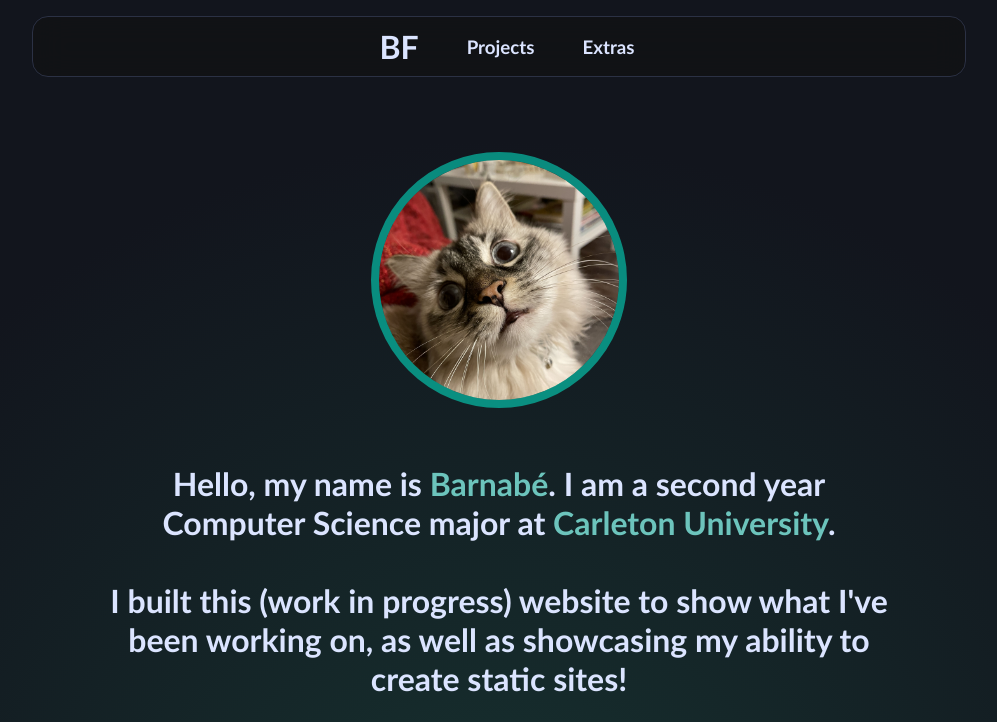
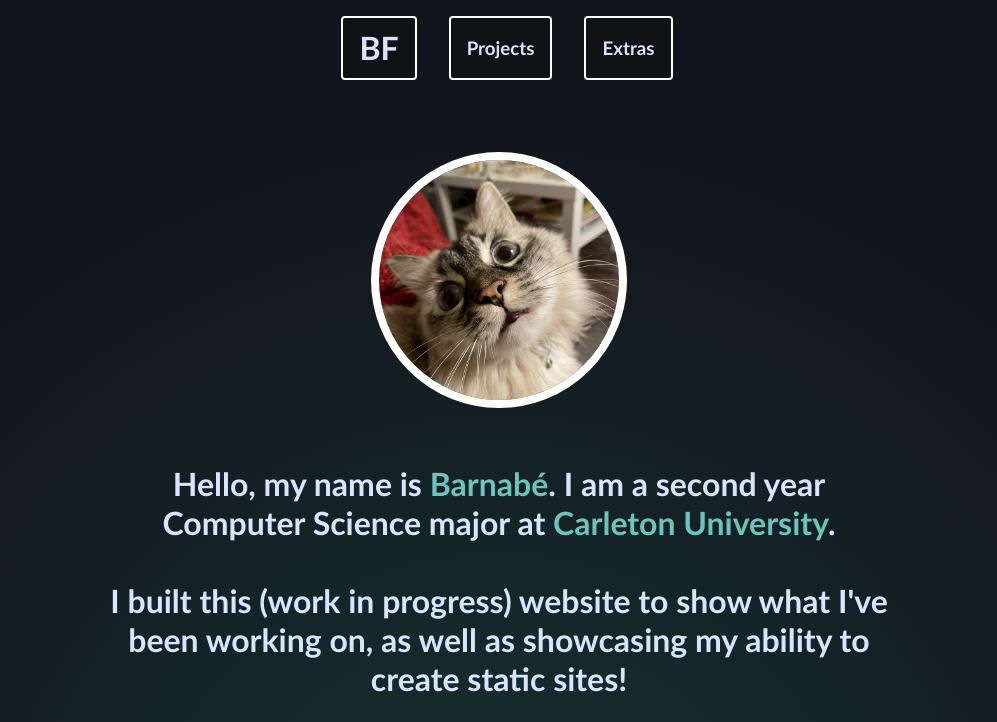
Before and after one commit to bfrim/portfolio-website, a plain HTML site: page index.html in a window 1280 px wide. Shown: the top 722 px of the page, without its empty margins (141-1138 px from the left). Drawn offline with Linux system fonts and the light colour scheme.

Commit message:
Style navbar buttons

```diff
--- a/index.html
+++ b/index.html
@@ -10,7 +10,8 @@
     <header>
         <div class="inner-header">
             <div class="nav-1">
-                <a href="#home"><h1>BF</h1></a>
+                <!-- <a href="#home"><h1>BF</h1></a> -->
+                <a href="#home" class="nav-button-styling"><h1>BF</h1></a>
                 <a href="#projects" class="nav-button-styling"><h3>Projects</h3></a>
                 <!-- <a href="#" class="nav-button-styling"><h3>Résumé</h3></a> -->
                 <a href="#extras" class="nav-button-styling"><h3>Extras</h3></a>
--- a/styles.css
+++ b/styles.css
@@ -34,9 +34,30 @@ header a {
     text-decoration: none;
     color: var(--color4);
     position: relative;
-    transition: 0.2s ease;
+    transition: 0.1s ease;
 }
-.nav-button-styling::after {
+.nav-button-styling {
+    border: 2px solid white;
+    padding: 0 1rem 0 1rem;
+    background-color: var(--color1-header);
+    backdrop-filter: blur(1rem);
+    -webkit-backdrop-filter: blur(1rem);
+    border-radius: 0.25rem;
+}
+
+.nav-button-styling:hover {
+    transform: translateY(-3px);
+    background-color: white;
+    color: black;
+    box-shadow: -0.5rem 0.5rem #6cc4bc;
+}
+
+.nav-button-styling:active {
+    transform: translateY(3px);
+    box-shadow: 0 0 #6cc4bc;
+}
+
+/* .nav-button-styling::after {
     content: '';
     position: absolute;
     left: 0;
@@ -53,9 +74,10 @@ header a {
 }
 .nav-button-styling:hover {
     transition: 0.2s ease;
-}
+} */
 
 header h1{
+    padding: 0.65rem 0 0.65rem 0;
     margin-top: 0;
     margin-bottom: 0;
 }
@@ -63,9 +85,9 @@ header h1{
 .inner-header {
     width: 900px;
     /* background-color: hotpink; */
-    background-color: var(--color1-header);
+    /* background-color: var(--color1-header);
     backdrop-filter: blur(1rem);
-    -webkit-backdrop-filter: blur(1rem);
+    -webkit-backdrop-filter: blur(1rem); */
     display: flex;
     align-items: center;
     justify-content: center;
@@ -77,14 +99,14 @@ header h1{
     margin-left: 1rem;
     margin-right: 1rem;
     border-radius: 1rem;
-    border: 1px solid #2b3144;
+    /* border: 1px solid #2b3144; */
 }
 
 
 .nav-1 {
     display: flex;
     align-items: center;
-    gap: 3rem;
+    gap: 2rem;
 }
 
 .nav-2 button {
@@ -188,7 +210,7 @@ header h1{
     height: 15rem;
     width: 15rem;
     border-radius: 100%;
-    outline: 0.5rem solid #00ffdd80;
+    outline: 0.5rem solid #ffffff;
     background-image: url(./images/my_cat.JPG);
     background-size: cover;
     background-position: center;
```
